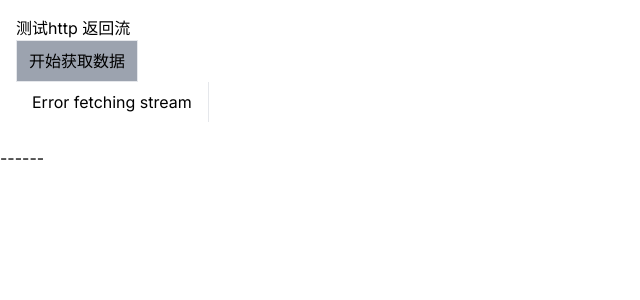
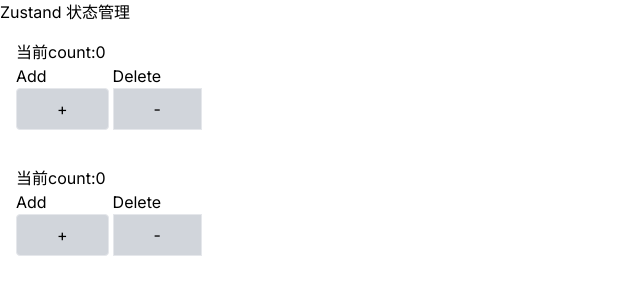
Before and after one commit to zhangxinyong12/next-14-demo, a Next.js app: page / in a window 1280 px wide. Shown: the top 300 px of the page, without its empty margins (0-640 px from the left). Built offline with nearby package versions, Linux system fonts and the light colour scheme.

Commit message:
feat: zustand

```diff
--- a/package.json
+++ b/package.json
@@ -11,7 +11,8 @@
   "dependencies": {
     "next": "^14.0.4",
     "react": "^18",
-    "react-dom": "^18"
+    "react-dom": "^18",
+    "zustand": "^4.4.7"
   },
   "devDependencies": {
     "@types/node": "^20",
--- a/src/app/page.tsx
+++ b/src/app/page.tsx
@@ -1,3 +1,4 @@
+import About from "@/components/About"
 import HomeForm from "@/components/HomeForm"
 import StreamList from "@/components/StreamList"
 
@@ -5,8 +6,12 @@
   return (
     <main>
       {/* <HomeForm></HomeForm> */}
-      <StreamList></StreamList>
-      <div>------</div>
+      {/* <StreamList></StreamList> */}
+      <h2>Zustand 状态管理</h2>
+      <div>
+        <About />
+        <About />
+      </div>
     </main>
   )
 }
--- /dev/null
+++ b/src/components/About/add.tsx
@@ -0,0 +1,17 @@
+import { useStore } from "@/store"
+
+const Add = () => {
+  const { increase } = useStore()
+  return (
+    <div>
+      <h1>Add</h1>
+      <button
+        onClick={increase}
+        className="border bg-gray-300 px-10 py-2 hover:bg-gray-500 rounded"
+      >
+        +
+      </button>
+    </div>
+  )
+}
+export default Add
--- /dev/null
+++ b/src/components/About/delete.tsx
@@ -0,0 +1,17 @@
+import { useStore } from "@/store"
+
+const Delete = () => {
+  const decrease = useStore((state) => state.decrease)
+  return (
+    <div>
+      <h1>Delete</h1>
+      <button
+        onClick={decrease}
+        className="border bg-gray-300 px-10 py-2 hover:bg-gray-500"
+      >
+        -
+      </button>
+    </div>
+  )
+}
+export default Delete
--- /dev/null
+++ b/src/components/About/index.tsx
@@ -0,0 +1,20 @@
+"use client"
+import { useStore } from "@/store"
+import Add from "./add"
+import Delete from "./delete"
+
+const About = () => {
+  const count = useStore((state) => state.count)
+
+  return (
+    <div className="p-4">
+      <div>当前count:{count}</div>
+      <div className="flex gap-1 flex-wrap mb-1 ">
+        <Add />
+        <Delete />
+      </div>
+    </div>
+  )
+}
+
+export default About
--- /dev/null
+++ b/src/store/index.tsx
@@ -0,0 +1,13 @@
+import { create } from "zustand"
+
+type State = {
+  count: number
+  increase: () => void
+  decrease: () => void
+}
+
+export const useStore = create<State>((set) => ({
+  count: 0,
+  increase: () => set((state) => ({ count: state.count + 1 })),
+  decrease: () => set((state) => ({ count: state.count - 1 })),
+}))
```
Also changed, not shown: 1 other file (tests, documents, lock files or other folders).
